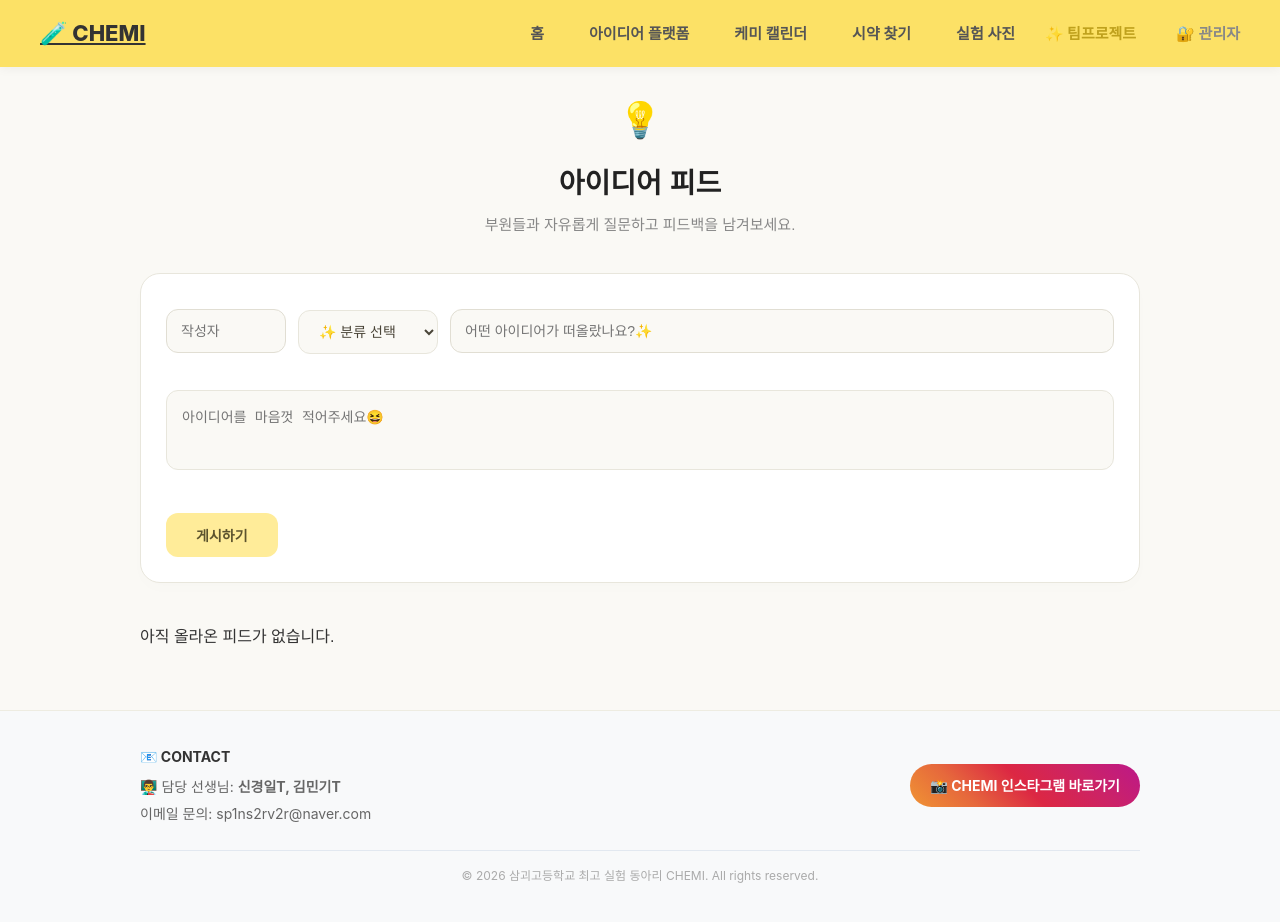
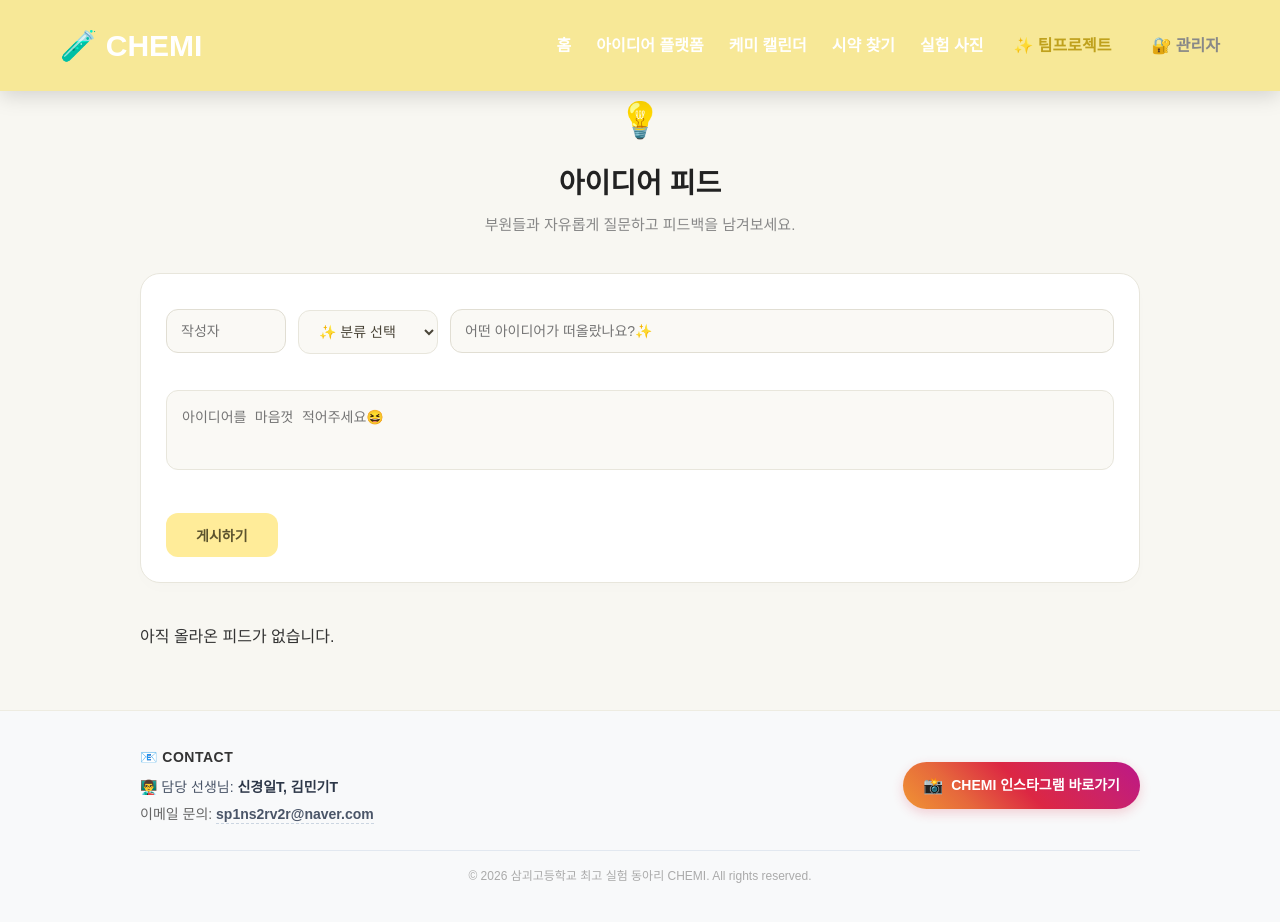
Before and after one commit to sunyoul-chemi/samgoe-chemi, a Flask app: page /ideas in a window 1280 px wide. Run offline with Flask 3, Linux system fonts and the light colour scheme; data that the repository does not hold is empty.

Commit message:
Update layout.html

```diff
--- a/templates/layout.html
+++ b/templates/layout.html
@@ -5,71 +5,11 @@
     <meta name="viewport" content="width=device-width, initial-scale=1.0">
     <title>삼괴고 케미</title>
     <link rel="stylesheet" href="{{ url_for('static', filename='style.css') }}">
-
-    <style>
-        body {
-            margin: 0;
-            font-family: 'Pretendard', -apple-system, BlinkMacSystemFont, system-ui, Roboto, sans-serif;
-            background-color: #faf9f5;
-            color: #333;
-        }
-        header {
-            background-color: #fce166 !important; /* 케미 고유의 노란색 바 */
-            padding: 15px 40px;
-            display: flex;
-            justify-content: space-between;
-            align-items: center;
-            box-shadow: 0 2px 10px rgba(0,0,0,0.05);
-        }
-        header .logo {
-            font-size: 22px;
-            font-weight: 800;
-            color: #333;
-        }
-        nav a {
-            text-decoration: none;
-            color: #555;
-            font-weight: 600;
-            margin-left: 20px;
-            font-size: 15px;
-        }
-        nav a:hover {
-            color: #000;
-        }
-        main {
-            min-height: 70vh;
-        }
-        .cards {
-            display: flex;
-            flex-wrap: wrap;
-            gap: 20px;
-            max-width: 1200px;
-            margin: 40px auto;
-            padding: 0 20px;
-            justify-content: center;
-        }
-        .card {
-            background: white;
-            border: 1px solid #e1ded2;
-            border-radius: 12px;
-            padding: 25px;
-            width: 250px;
-            text-decoration: none;
-            color: inherit;
-            box-shadow: 0 4px 6px rgba(0,0,0,0.02);
-        }
-        .intro, .about {
-            text-align: center;
-            max-width: 800px;
-            margin: 50px auto;
-            padding: 0 20px;
-        }
-    </style>
 </head>
 <body>
 
     <header>
-        <a href="/" class="logo">🧪 CHEMI</a>
+        <a href="/" class="logo" style="text-decoration: none; color: inherit;">🧪 CHEMI</a>
         <nav>
             <a href="/">홈</a>
             <a href="/ideas">아이디어 플랫폼</a>
@@ -89,21 +29,25 @@
     <main>
         {% block content %}
         {% endblock %}
-    </main>
+   </main>
 
-    <footer style="background-color: #f8f9fa; border-top: 1px solid #eeece1; padding: 35px 20px; margin-top: 60px;">
+    <footer style="background-color: #f8f9fa; border-top: 1px solid #eeece1; padding: 35px 20px; margin-top: 60px; font-family: 'Pretendard', sans-serif;">
         <div style="max-width: 1000px; margin: 0 auto; display: flex; justify-content: space-between; align-items: center; flex-wrap: wrap; gap: 20px;">
+
             <div style="color: #666; font-size: 14px; line-height: 1.6;">
-                <p style="margin: 0 0 8px 0; font-weight: 700; color: #333;">📧 CONTACT</p>
-                <p style="margin: 0 2px 4px 0;">👨‍🏫 담당 선생님: <strong>신경일T, 김민기T</strong></p>
-                <p style="margin: 0;">이메일 문의: sp1ns2rv2r@naver.com</p>
+                <p style="margin: 0 0 8px 0; font-weight: 700; color: #333; letter-spacing: 0.5px;">📧 CONTACT</p>
+                <p style="margin: 0 2px 4px 0; color: #4a5568;">👨‍🏫 담당 선생님: <strong style="color: #2d3748;">신경일T, 김민기T</strong></p>
+                <p style="margin: 0;">이메일 문의: <a href="mailto:sp1ns2rv2r@naver.com" style="color: #4a5568; text-decoration: none; font-weight: 600; border-bottom: 1px dashed #cbd5e1; padding-bottom: 1px;">sp1ns2rv2r@naver.com</a></p>
             </div>
+
             <div>
-                <a href="https://www.instagram.com/samgoe_chemi2026/" target="_blank" style="display: flex; align-items: center; gap: 8px; text-decoration: none; background: linear-gradient(45deg, #f09433, #e6683c, #dc2743, #cc2366, #bc1888); color: white; padding: 10px 20px; border-radius: 25px; font-size: 14px; font-weight: bold;">
-                    📸 CHEMI 인스타그램 바로가기
+                <a href="https://www.instagram.com/samgoe_chemi2026/" target="_blank" style="display: flex; align-items: center; gap: 8px; text-decoration: none; background: linear-gradient(45deg, #f09433 0%, #e6683c 25%, #dc2743 50%, #cc2366 75%, #bc1888 100%); color: white; padding: 10px 20px; border-radius: 25px; font-size: 14px; font-weight: bold; box-shadow: 0 4px 12px rgba(220, 39, 67, 0.2); transition: all 0.2s ease-in-out;">
+                    <span style="font-size: 16px;">📸</span> CHEMI 인스타그램 바로가기
                 </a>
             </div>
+
         </div>
+
         <div style="max-width: 1000px; margin: 25px auto 0 auto; border-top: 1px solid #e2e8f0; padding-top: 15px; text-align: center; color: #aaa; font-size: 12px;">
             © 2026 삼괴고등학교 최고 실험 동아리 CHEMI. All rights reserved.
         </div>
```
